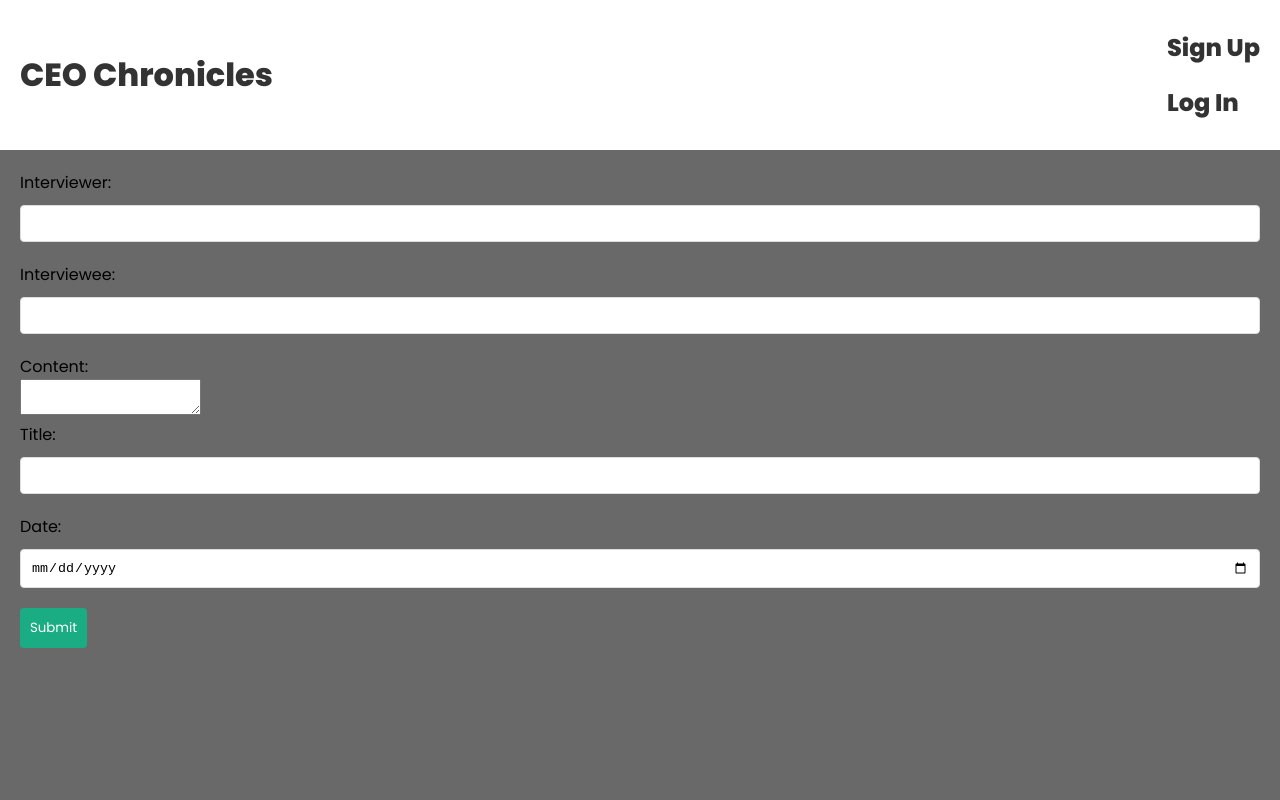
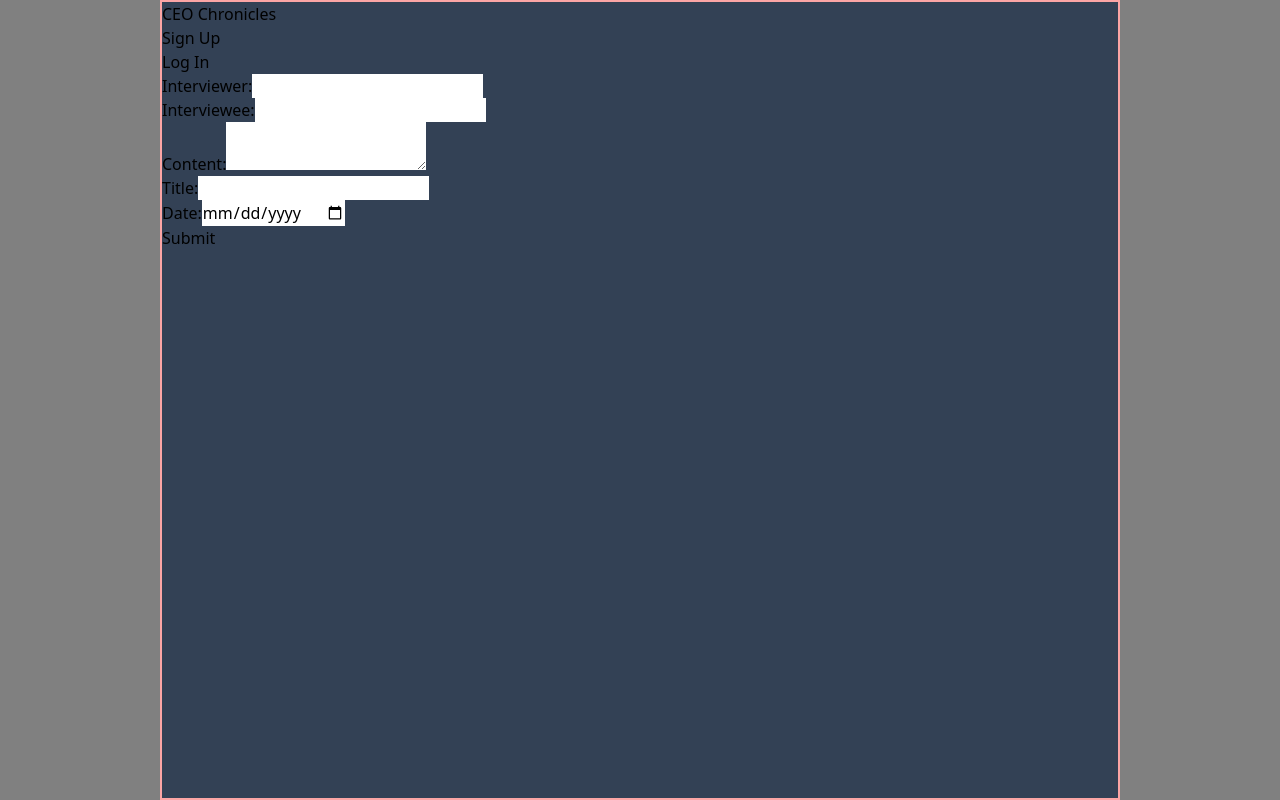
Before and after one commit to michael-carvajal/MERN-App, a React (Create React App) app in the folder frontend/: page /new/interview in a window 1280 px wide. Built offline with nearby package versions, Linux system fonts and the light colour scheme; the HTML template or start-up script is replaced by a standard one.

Commit message:
added tailwind packages

```diff
--- /dev/null
+++ b/frontend/postcss.config.js
@@ -0,0 +1,6 @@
+module.exports = {
+  plugins: {
+    tailwindcss: {},
+    autoprefixer: {},
+  },
+}
--- a/frontend/src/App.tsx
+++ b/frontend/src/App.tsx
@@ -11,10 +11,11 @@ import InterviewForm from './pages/InterviewForm';
 //   </Routes>
 const App: React.FC = () => {
   return (
-    <div className="App">
+    <div className='w-3/4 border-red-300 mx-auto my-0 border-2 bg-slate-700 h-screen
+    flex-col flex'>
       <BrowserRouter>
         <Navbar />
-        <div className="pages">
+        <main className="">
           <Routes>
             <Route
               path="/signup"
@@ -34,7 +35,7 @@ const App: React.FC = () => {
               element={<InterviewForm />}
             />
           </Routes>
-        </div>
+        </main>
       </BrowserRouter>
     </div>
   );
--- a/frontend/src/index.css
+++ b/frontend/src/index.css
@@ -1,69 +1,7 @@
-/* google font */
-@import url('https://fonts.googleapis.com/css2?family=Poppins:wght@300;400;500;600;800&family=VT323&display=swap');
+@tailwind base;
+@tailwind components;
+@tailwind utilities;
 
-/* layout */
-:root {
-  --primary: #1aac83;
-  --error: #e7195a;
+body{
+    background-color: grey;
 }
-body {
-  background: #696969;
-  margin: 0;
-  font-family: "Poppins";
-}
-header {
-  background: #fff;
-}
-header .container {
-  max-width: 1400px;
-  margin: 0 auto;
-  padding: 10px 20px;
-  display: flex;
-  align-items: center;
-  justify-content: space-between;
-}
-header a {
-  color: #333;
-  text-decoration: none;
-}
-.pages{
-  max-width: 1400px;
-  padding: 20px;
-  margin: 0 auto;
-}
-
-
-
-/* new workout form */
-label, input {
-  display: block;
-}
-input {
-  padding: 10px;
-  margin-top: 10px;
-  margin-bottom: 20px;
-  width: 100%;
-  border: 1px solid #ddd;
-  border-radius: 4px;
-  box-sizing: border-box;
-}
-form button {
-  background: var(--primary);
-  border: 0;
-  color: #fff;
-  padding: 10px;
-  font-family: "Poppins";
-  border-radius: 4px;
-  cursor: pointer;
-}
-div.error {
-  padding: 10px;
-  background: #ffefef;
-  border: 1px solid var(--error);
-  color: var(--error);
-  border-radius: 4px;
-  margin: 20px 0;
-}
-input.error {
-  border: 1px solid var(--error);
-}
--- /dev/null
+++ b/frontend/tailwind.config.js
@@ -0,0 +1,10 @@
+/** @type {import('tailwindcss').Config} */
+module.exports = {
+  content: [
+    "./src/**/*.{js,jsx,ts,tsx}",
+  ],
+  theme: {
+    extend: {},
+  },
+  plugins: [],
+}
```
Also changed, not shown: frontend/package.json (+4 -3 lines), 1 other file (tests, documents, lock files or other folders).
